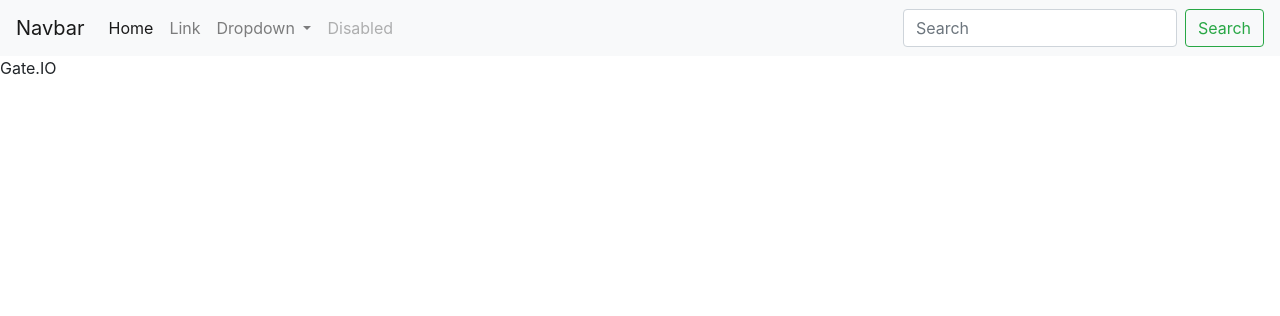
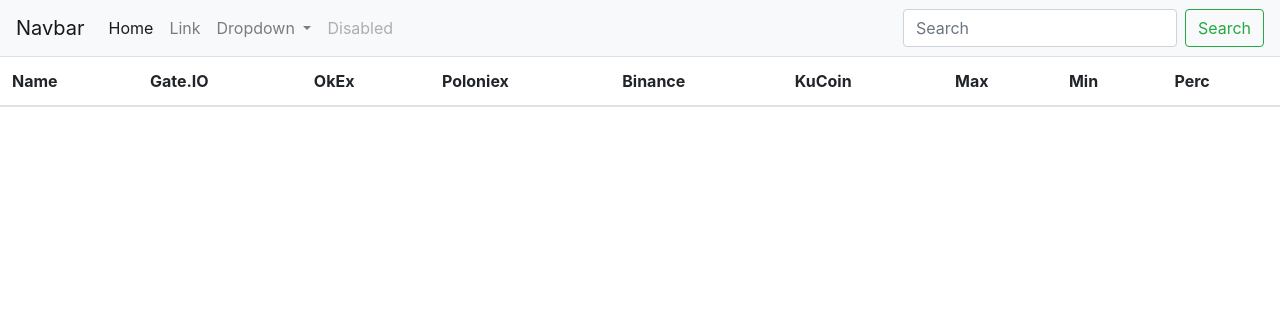
Before and after one commit to 0xad1onchain/CoinDiff, a Node server app: template node/views/index.ejs in a window 1280 px wide. Shown: the top 316 px of the page. Run offline with Node 20, Linux system fonts and the light colour scheme; the template is opened without the code that fills it: most values are stand-ins (such as "Sample title", 1, 10 or a date in 2020); lists and menus that the app fills with data are empty; some libraries are stand-ins or nearby versions.

Commit message:
Added UI

```diff
--- a/node/index.js
+++ b/node/index.js
@@ -15,6 +15,10 @@
 });
 
 app.get("/",function(req,res){
+
+    for (var key in priceList['prices']){
+        console.log(priceList[key]);
+    }
     res.render("index",{priceList:priceList});
 });
 
--- a/node/package.json
+++ b/node/package.json
@@ -9,7 +9,10 @@
   "author": "",
   "license": "ISC",
   "dependencies": {
+    "body-parser": "^1.18.2",
     "ejs": "*",
+    "express": "^4.16.2",
+    "nodemon": "^1.14.11",
     "request": "^2.83.0"
   }
 }
--- a/node/views/index.ejs
+++ b/node/views/index.ejs
@@ -4,12 +4,82 @@
         <table class="table">
             <thead>
                 <tr>
-                    Gate.IO
-                </tr>
-                <tr>
-
+                    <th>Name</th>
+                    <th>Gate.IO</th>
+                    <th>OkEx</th>
+                    <th>Poloniex</th>
+                    <th>Binance</th>
+                    <th>KuCoin</th>
+                    <th>Max</th>
+                    <th>Min</th>
+                    <th>Perc</th>
                 </tr>
             </thead>
+
+            <tbody>
+                <% for (var key in priceList['prices']){ %>
+                    <tr>
+                      <th scope="row"><%= key %></th>
+                        <td>
+                            <% if (priceList['prices'][key]['Gate.IO'] == -1){ %>
+                                <%= '_' %>
+                            <% } else { %>
+                                <%= priceList['prices'][key]['Gate.IO'] %>
+                            <% } %>
+                        </td>
+                        <td>
+                                <% if (priceList['prices'][key]['OKEX'] == -1){ %>
+                                    <%= '_' %>
+                                <% } else { %>
+                                    <%= priceList['prices'][key]['OKEX'] %>
+                                <% } %>
+                        </td>
+                        <td>
+                                <% if (priceList['prices'][key]['Poloniex'] == -1){ %>
+                                    <%= '_' %>
+                                <% } else { %>
+                                    <%= priceList['prices'][key]['Poloniex'] %>
+                                <% } %>
+                        </td>
+                        <td>
+                                <% if (priceList['prices'][key]['Binance'] == -1){ %>
+                                    <%= '_' %>
+                                <% } else { %>
+                                    <%= priceList['prices'][key]['Binance'] %>
+                                <% } %>
+                        </td>
+                        <td>
+                                <% if (priceList['prices'][key]['KuCoin'] == -1){ %>
+                                    <%= '_' %>
+                                <% } else { %>
+                                    <%= priceList['prices'][key]['KuCoin'] %>
+                                <% } %>
+                        </td>
+                        <td>
+                                <% if (priceList['stats'][key]['max']['value'] == -1){ %>
+                                    <%= '_' %>
+                                <% } else { %>
+                                    <%= priceList['stats'][key]['max']['value'] %>
+                                <% } %>
+                        </td>
+                        <td>
+                                <% if (priceList['stats'][key]['min']['value'] == -1){ %>
+                                    <%= '_' %>
+                                <% } else { %>
+                                    <%= priceList['stats'][key]['min']['value'] %>
+                                <% } %>
+                        </td>
+                        <td>
+                                <% if (priceList['stats'][key]['diff']['perc'] == -1){ %>
+                                    <%= '_' %>
+                                <% } else { %>
+                                    <%= priceList['stats'][key]['diff']['perc'] %>
+                                <% } %>
+                        </td>
+
+                    </tr>
+                <% } %>
+                  </tbody>
         </table>
     </div>
 
```
